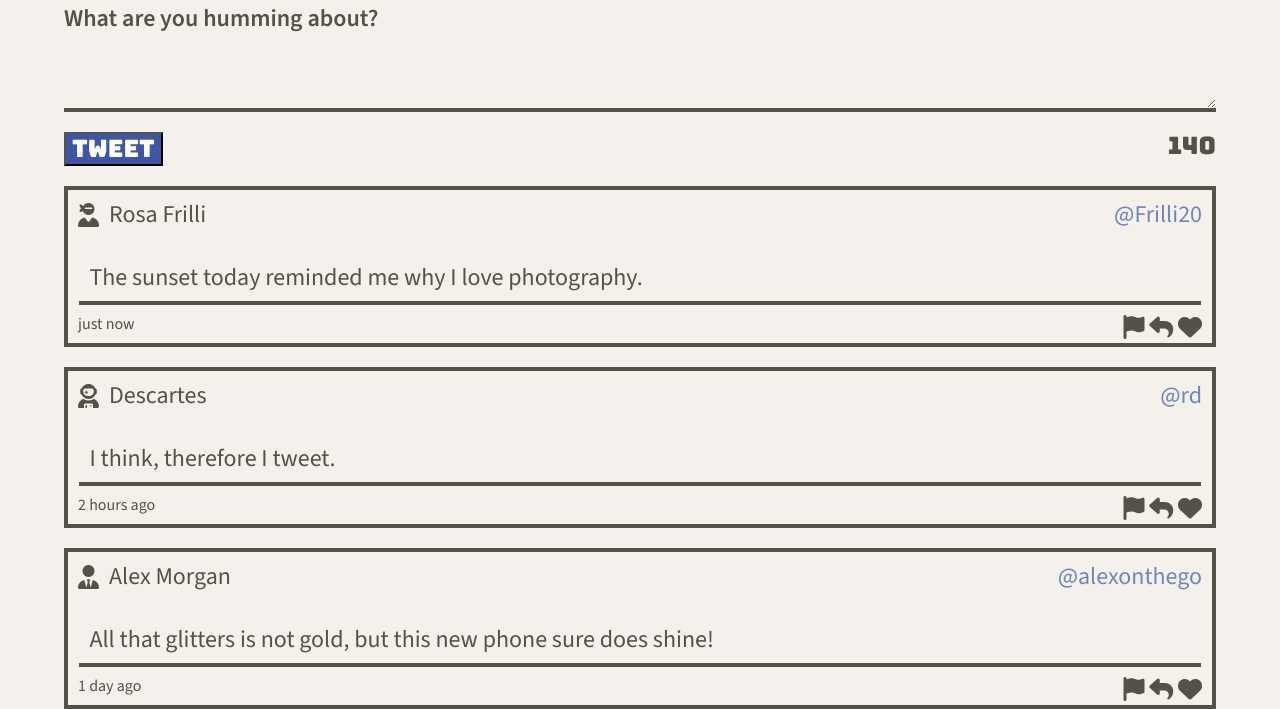
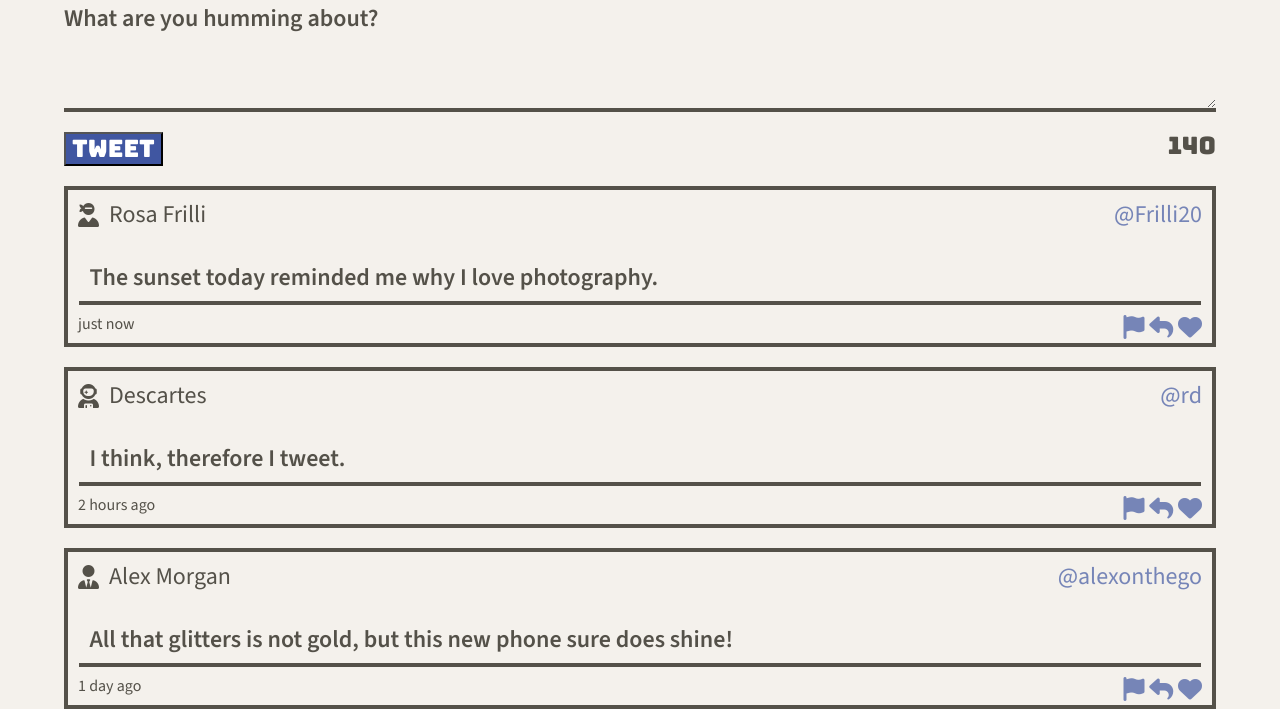
Before and after one commit to vikkisupurrbe/tweeter, a plain HTML site: page public/index.html in a window 1280 px wide. Shown: the part 616-1325 px from the top of the page. Drawn offline with nearby package versions, Linux system fonts and the light colour scheme.

Commit message:
style: refine icon hover and tweet font

```diff
--- a/public/styles/tweet.css
+++ b/public/styles/tweet.css
@@ -58,7 +58,10 @@ article p {
   padding-left: 10px;
   padding-right: 10px;
   padding-bottom: 10px;
+  font-family: "Source Sans 3", sans-serif;
+  font-weight: 600;
 }
+
 
 article footer {
   display: flex;
@@ -74,6 +77,18 @@ article footer {
   align-self: flex-start;
 }
 
+.fa-flag {
+  color: #4057a1b3;
+}
+
+.fa-reply {
+  color: #4057a1b3;
+}
+
+.fa-heart {
+  color: #4057a1b3;
+}
+
 .fa-flag:hover {
   color: #f4ae2e;
 }
```
